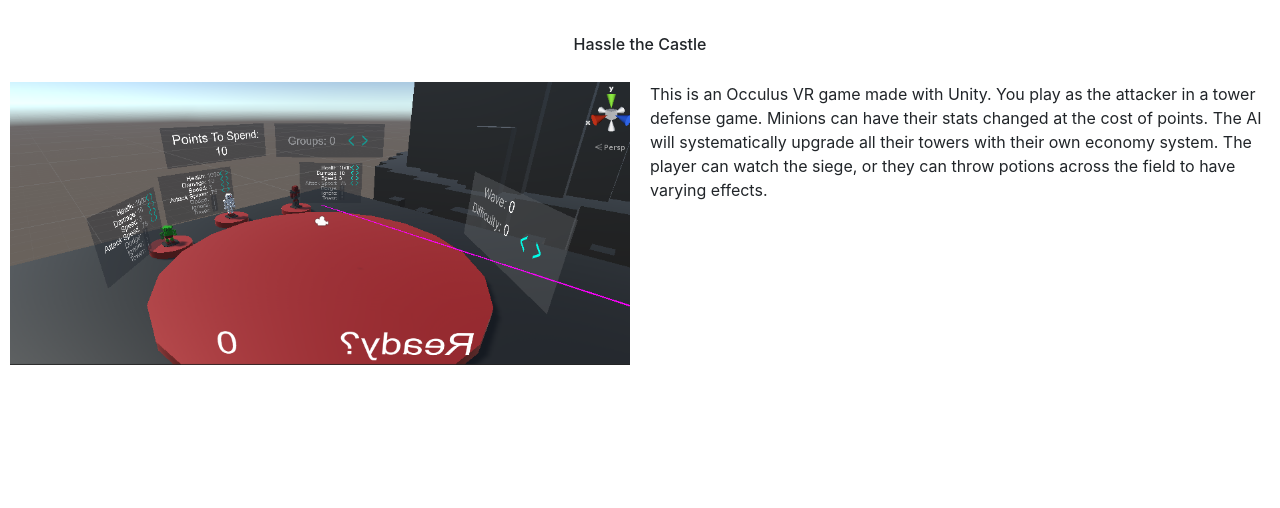
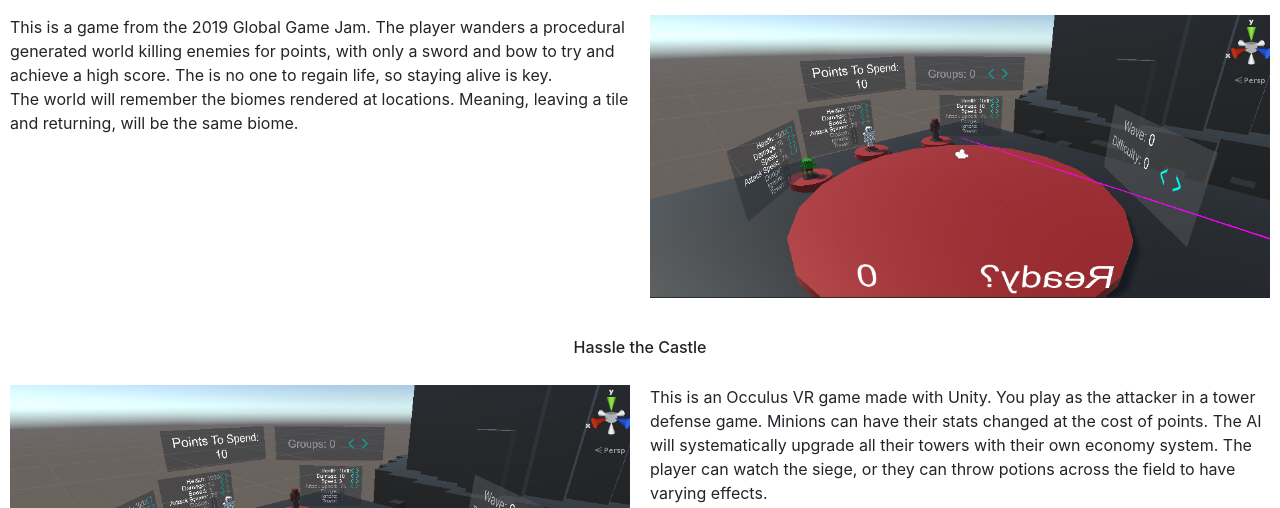
Before and after one commit to JK-its-Chad/JK-its-Chad.github.io, a plain HTML site: page labs.html in a window 1280 px wide. Shown: the part 681-1189 px from the top of the page. Before the commit the page ends 1056 px from the top, so only its background shows below. Drawn offline with nearby package versions, Linux system fonts and the light colour scheme.

Commit message:
harsh marsh desc

```diff
--- a/labs.html
+++ b/labs.html
@@ -58,7 +58,7 @@
 	<div style="display: flex" class="vidText">
 		<div width="50%">
 			<video class="fleft vid" style="width:50vw; min-width=500px" controls>
-				<source src="SlimeMine.flv" type="video/flv">
+				<source src="SlimeMine.mp4" type="video/mp4">
 				Your browser does not support the video tag.
 			</video>
 		</div>
@@ -71,7 +71,27 @@
 			</p>
 		</div>
 	</div>
+
+
 	<h6 class ="para"><br>Harsh Marsh</h6>
+	<div style="display: flex" class="vidText">
+		<div width="50%">
+			<p class="fleft">
+				This is a game from the 2019 Global Game Jam.
+				The player wanders a procedural generated world killing enemies for points,
+				with only a sword and bow to try and achieve a high score.
+				The is no one to regain life, so staying alive is key.
+				<br>
+				The world will remember the biomes rendered at locations.
+				Meaning, leaving a tile and returning, will be the same biome.
+			</p>
+		</div>
+		<div width="50%">
+			<image class="fright vid" style="width:50vw; min-width=500px" src="HassleTheCastle.png">
+		</div>
+	</div>
+
+
 	<h6 class ="para"><br>Hassle the Castle</h6>
 	<div style="display: flex" class="vidText">
 		<div width="50%">
```
